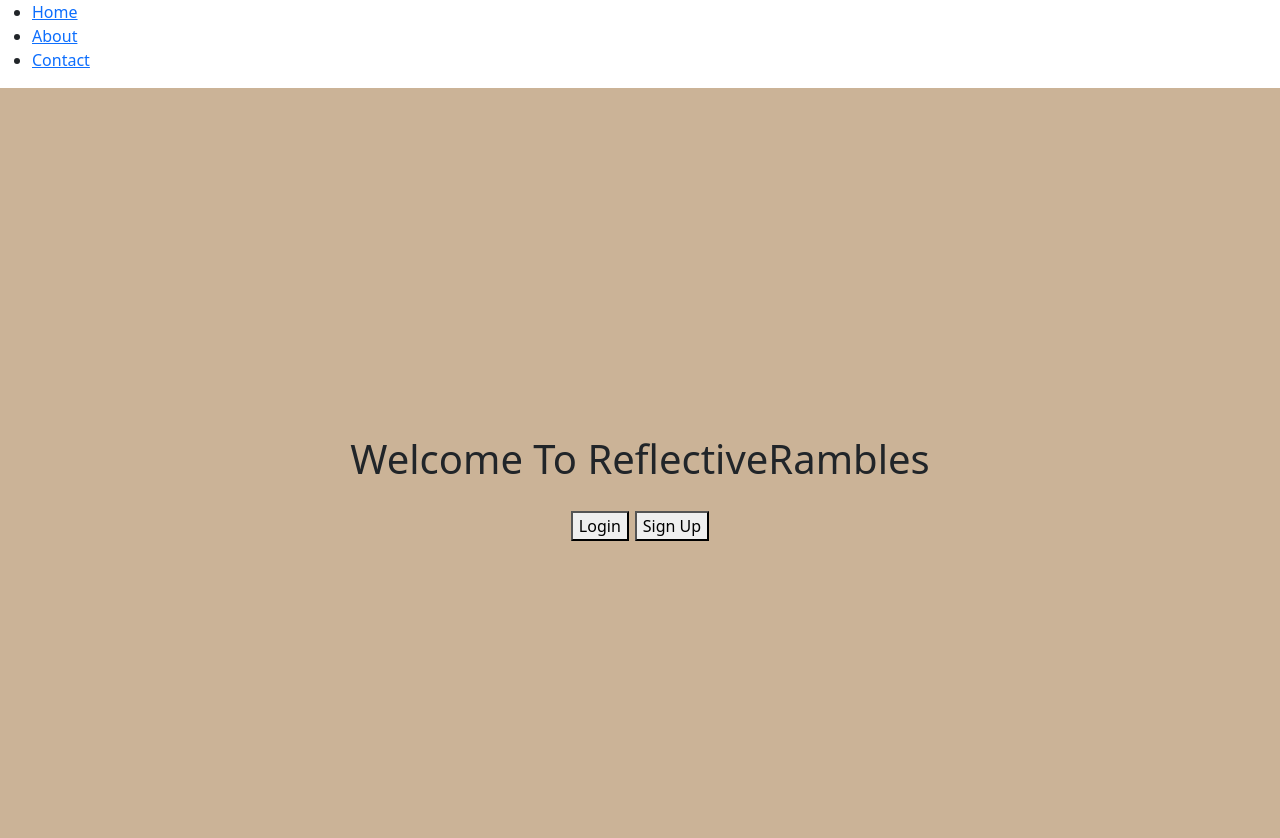
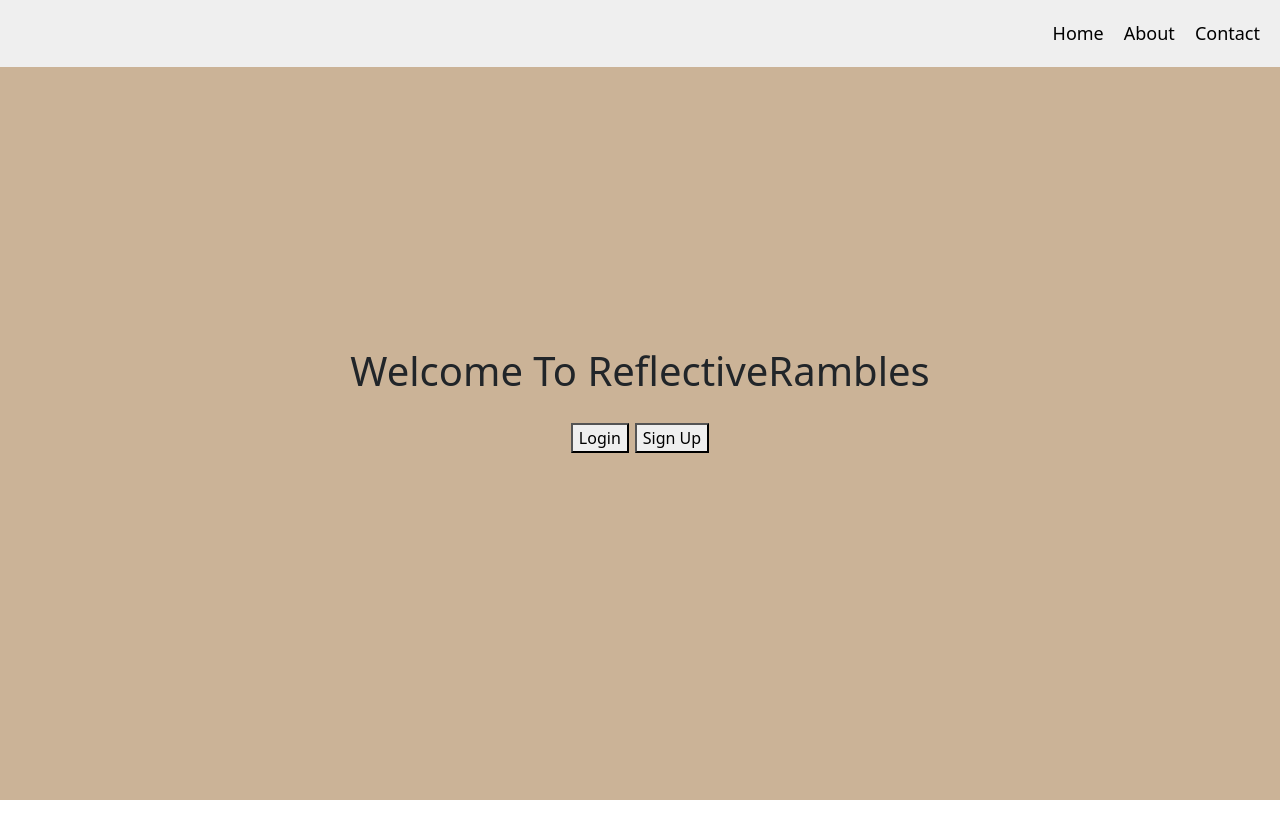
Before and after one commit to Ssegura09/journal-app-frontend, a React (Create React App) app: page / in a window 1280 px wide. Shown: the top 838 px of the page. After the commit the page ends 800 px from the top, so only its background shows below. Built offline with nearby package versions, Linux system fonts and the light colour scheme.

Commit message:
added navbar and styling

```diff
--- a/src/App.css
+++ b/src/App.css
@@ -55,3 +55,42 @@
 .button-container button {
   margin: 0 3px; /* Adjust spacing between buttons */
 }
+
+/* Styles for the NavBar */
+a {
+  color: #000000
+}
+.navbar {
+  position: fixed;
+  top: 0;
+  right: 0;
+  display: flex;
+  justify-content: flex-end;
+  align-items: center;
+  width: 100%;
+  padding: 20px;
+  background-color: #efefef; /* Adjust color as needed */
+  z-index: 1000;
+}
+
+.navbar ul {
+  list-style: none;
+  margin: 0;
+  padding: 0;
+  display: flex;
+}
+
+.navbar li {
+  margin-left: 20px;
+}
+
+.navbar a {
+  color: #000000(193, 95%, 68%);
+  text-decoration: none;
+  font-size: 18px; /* Adjust font size as needed */
+}
+
+.navbar a:hover {
+  text-decoration: underline;
+  color: #cbb397;
+}
--- a/src/App.js
+++ b/src/App.js
@@ -1,7 +1,7 @@
 import React from 'react';
 import { BrowserRouter as Router, Routes, Route } from 'react-router-dom';
 import HomePage from './components/HomePage';
-import AboutPage from './components/AboutPage';
+import NavBar from './components/NavBar';
 import 'bootstrap/dist/css/bootstrap.min.css';
 import './App.css'
 
@@ -20,31 +20,10 @@ function App() {
   // }, []);
 
   return (
-    <Router>
-      <div>
-        {/* Navigation Links */}
-        <nav>
-          <ul>
-            <li>
-              <a href="/">Home</a>
-            </li>
-            <li>
-              <a href="/about">About</a>
-            </li>
-            <li>
-              <a href="/contact">Contact</a>
-            </li>
-          </ul>
-        </nav>
+    <div>
+      <NavBar />
+    </div>
 
-        {/* Route Definitions */}
-        <Routes>
-          <Route path="/" element={<HomePage />} />
-          <Route path="/about" element={<AboutPage />} />
-          {/* <Route path="/contact" element={<ContactPage />} /> */}
-        </Routes>
-      </div>
-    </Router>
   );
 }
 
--- /dev/null
+++ b/src/components/NavBar.js
@@ -0,0 +1,34 @@
+import React from 'react';
+import { BrowserRouter as Router, Routes, Route, Link } from 'react-router-dom';
+import HomePage from './HomePage';
+import AboutPage from './AboutPage';
+
+function NavBar() {
+    return (
+      <Router>
+        {/* Navigation Links */}
+        <nav className="navbar">
+          <ul>
+            <li>
+              <Link to="/">Home</Link>
+            </li>
+            <li>
+              <Link to="/about">About</Link>
+            </li>
+            <li>
+              <Link to="/contact">Contact</Link>
+            </li>
+          </ul>
+        </nav>
+
+        {/* Route Definitions */}
+        <Routes>
+          <Route path="/" element={<HomePage />} />
+          <Route path="/about" element={<AboutPage />} />
+          {/* <Route path="/contact" element={<ContactPage />} /> */}
+        </Routes>
+      </Router>
+    );
+  }
+
+  export default NavBar;
```
